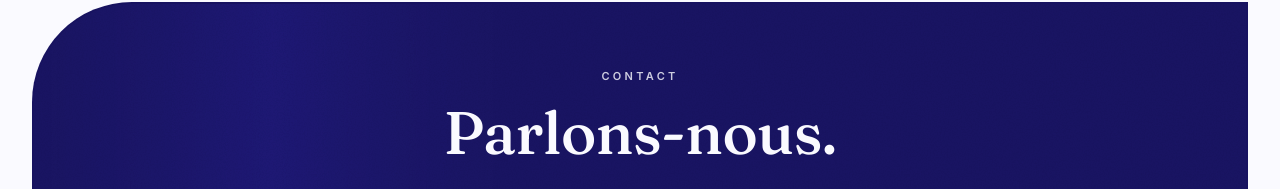
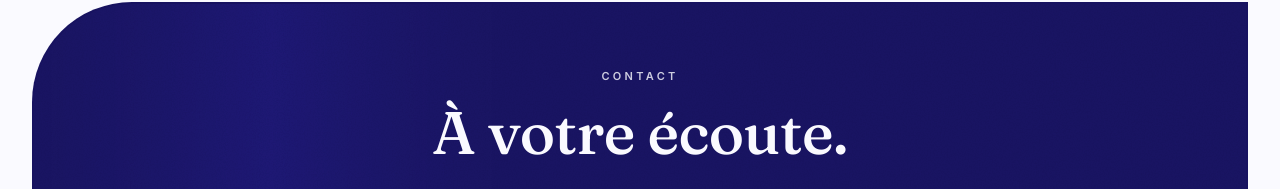
Before and after one commit to aubasdelaisne-lang/aubasdelaisne, a Next.js app: page /contact in a window 1280 px wide. Shown: the part 126-315 px from the top of the page. Built offline with nearby package versions, Linux system fonts and the light colour scheme; no server answers.

Commit message:
content: titre page Contact → "À votre écoute."
Co-Authored-By: Claude Opus 4.7 <noreply@anthropic.com>

```diff
--- a/app/contact/page.tsx
+++ b/app/contact/page.tsx
@@ -34,7 +34,7 @@ export default function ContactPage() {
                 transition={{ duration: 0.8, delay: 0.2 }}
                 className="mt-4 font-display font-medium text-4xl md:text-6xl text-paper leading-[1.05]"
               >
-                Parlons-nous.
+                À votre écoute.
               </motion.h1>
               <p className="mt-6 max-w-xl mx-auto text-paper/85 text-[15px] leading-relaxed">
                 Une question, un projet de don, ou simplement envie de passer ?
```
